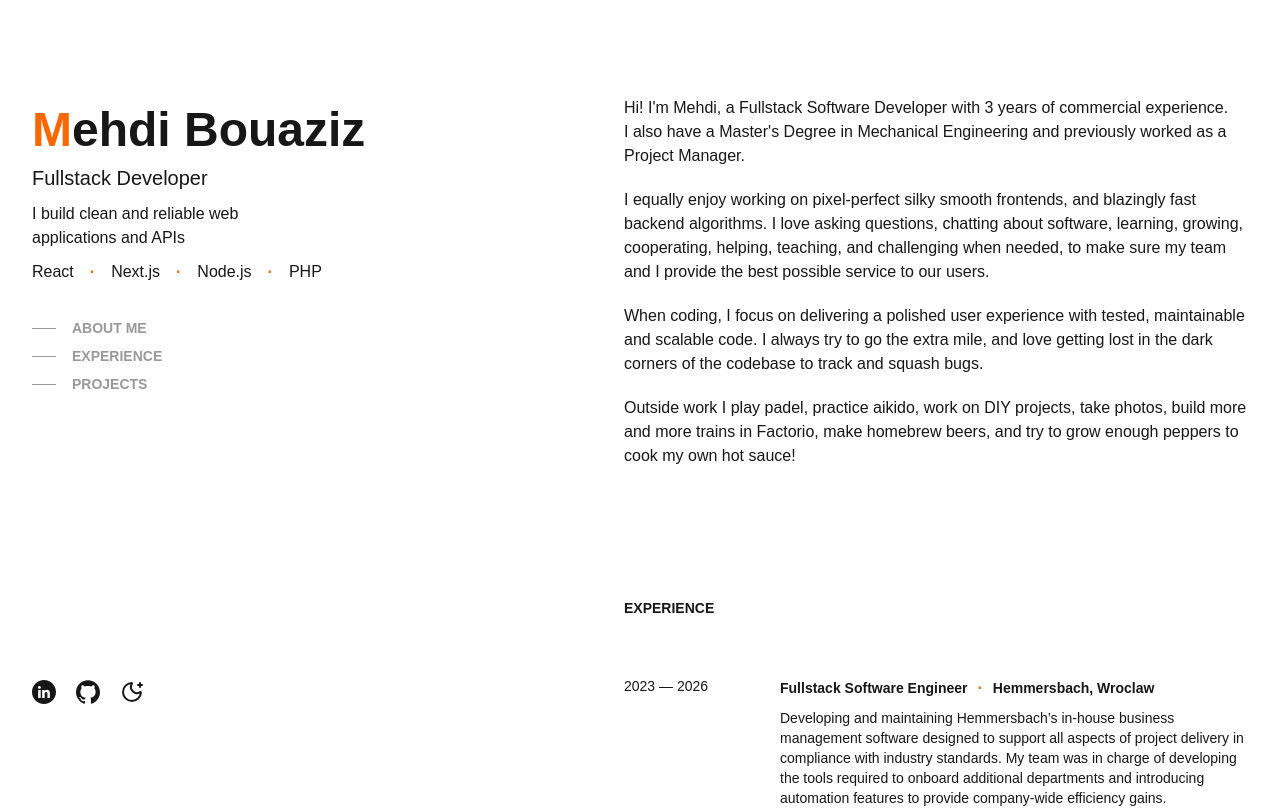
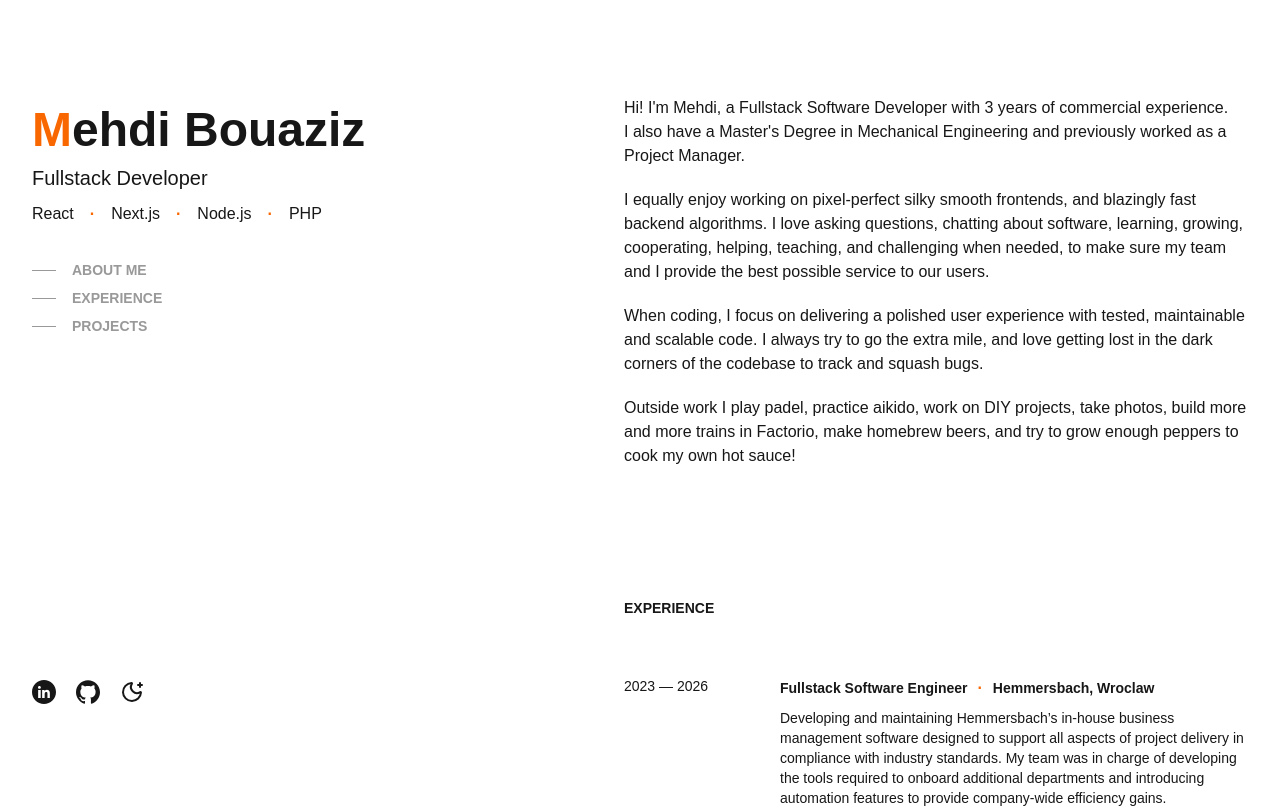
Before and after one commit to mehdibouaziz/portfolio, a Next.js app: page / in a window 1280 px wide. Shown: the top 808 px of the page. Built offline with nearby package versions, Linux system fonts and the light colour scheme.

Commit message:
feat(core): add readme

```diff
--- a/components/branding/branding.tsx
+++ b/components/branding/branding.tsx
@@ -11,7 +11,7 @@ export default function Branding() {
                 <span className="text-primary">M</span>ehdi Bouaziz
             </h1>
             <p className="text-xl font-medium">Fullstack Developer</p>
-            <p className="text-base w-65">I build clean and reliable web applications and APIs</p>
+            {/*<p className="text-base w-65">I build clean and reliable web applications and APIs</p>*/}
             <div className="flex flex-row gap-4">
                 <div>React</div>
                 <TechDot/>
```
Also changed, not shown: 1 other file (tests, documents, lock files or other folders).
